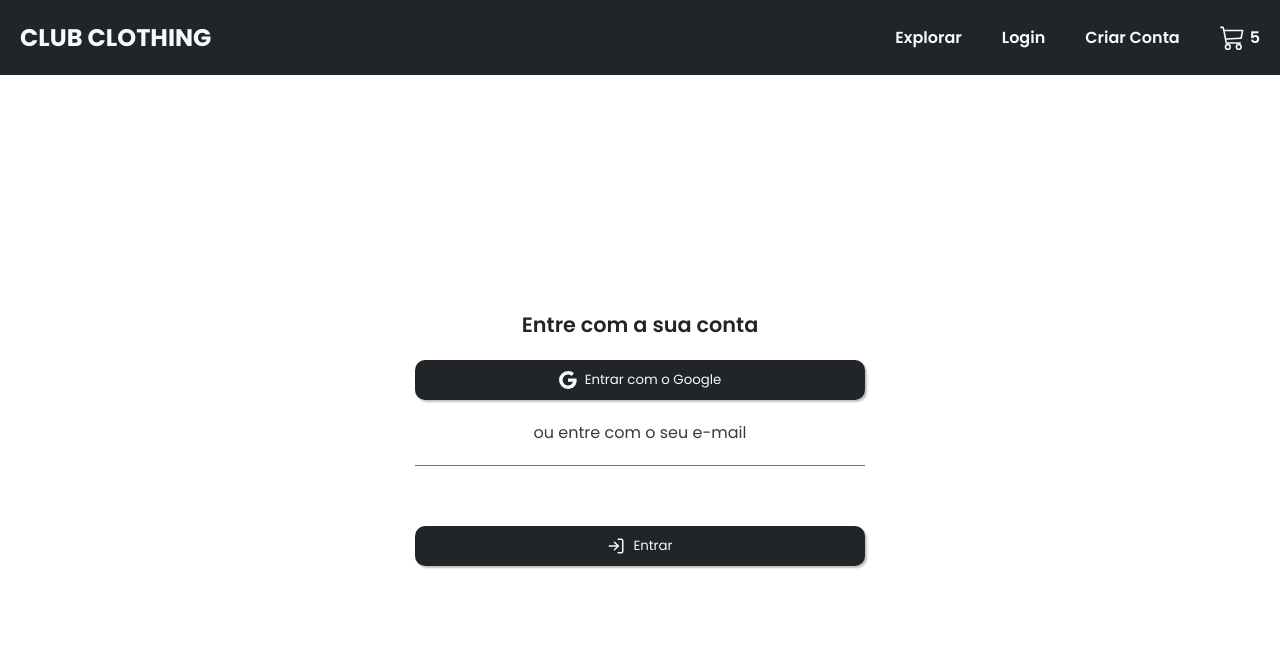
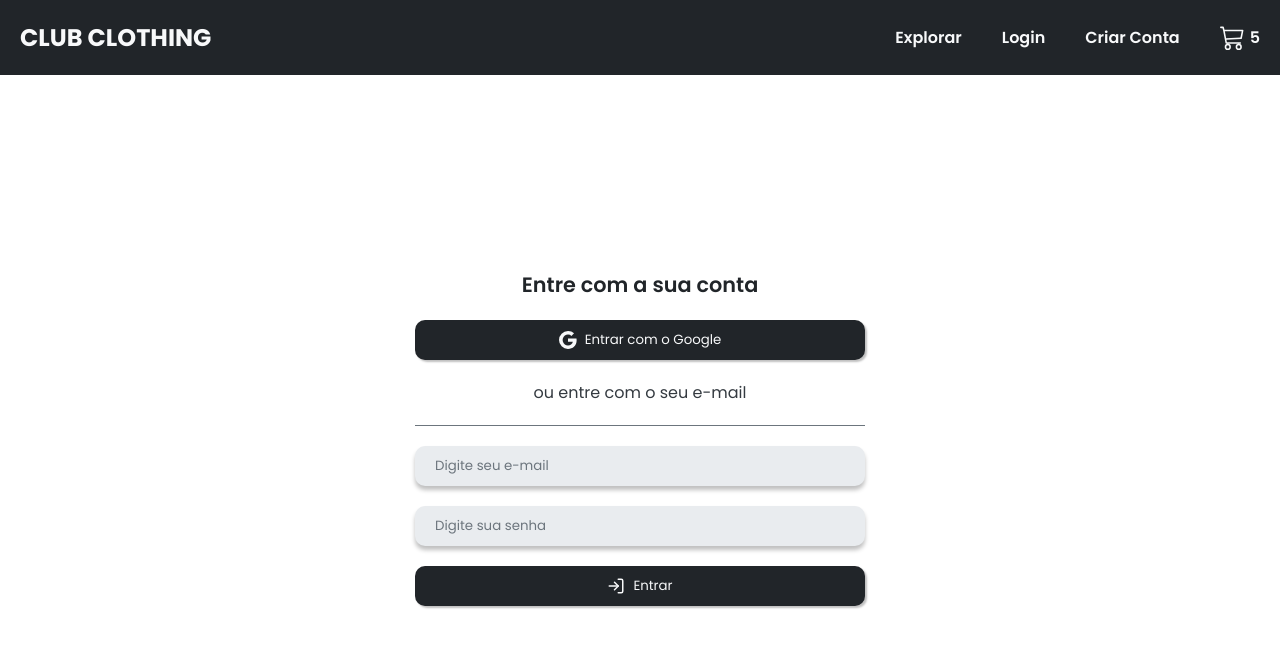
Before and after one commit to MAGAIVERH/CLUB-CLOTHING, a React (Create React App) app: page /login in a window 1280 px wide. Shown: the top 648 px of the page. Built offline with nearby package versions, Linux system fonts and the light colour scheme.

Commit message:
feat: add Custom Input to Login Page

```diff
--- a/src/pages/login/login.page.tsx
+++ b/src/pages/login/login.page.tsx
@@ -13,6 +13,7 @@ import {
   LoginInputContainer,
   LoginSubtitle
 } from './login.styles'
+import { CustomInputContainer } from '../../components/custom-input/custom-input-styles'
 
 const LoginPage = () => {
   return (
@@ -28,9 +29,13 @@ const LoginPage = () => {
 
           <LoginSubtitle>ou entre com o seu e-mail</LoginSubtitle>
 
-          <LoginInputContainer>{/* { email input} */}</LoginInputContainer>
+          <LoginInputContainer>
+            <CustomInputContainer placeholder='Digite seu e-mail' />
+          </LoginInputContainer>
 
-          <LoginInputContainer>{/* { password input} */}</LoginInputContainer>
+          <LoginInputContainer>
+            <CustomInputContainer placeholder='Digite sua senha' />
+          </LoginInputContainer>
 
           <CustomButton startIcon={<FiLogIn size={18} />}>Entrar</CustomButton>
         </LoginContent>
```
